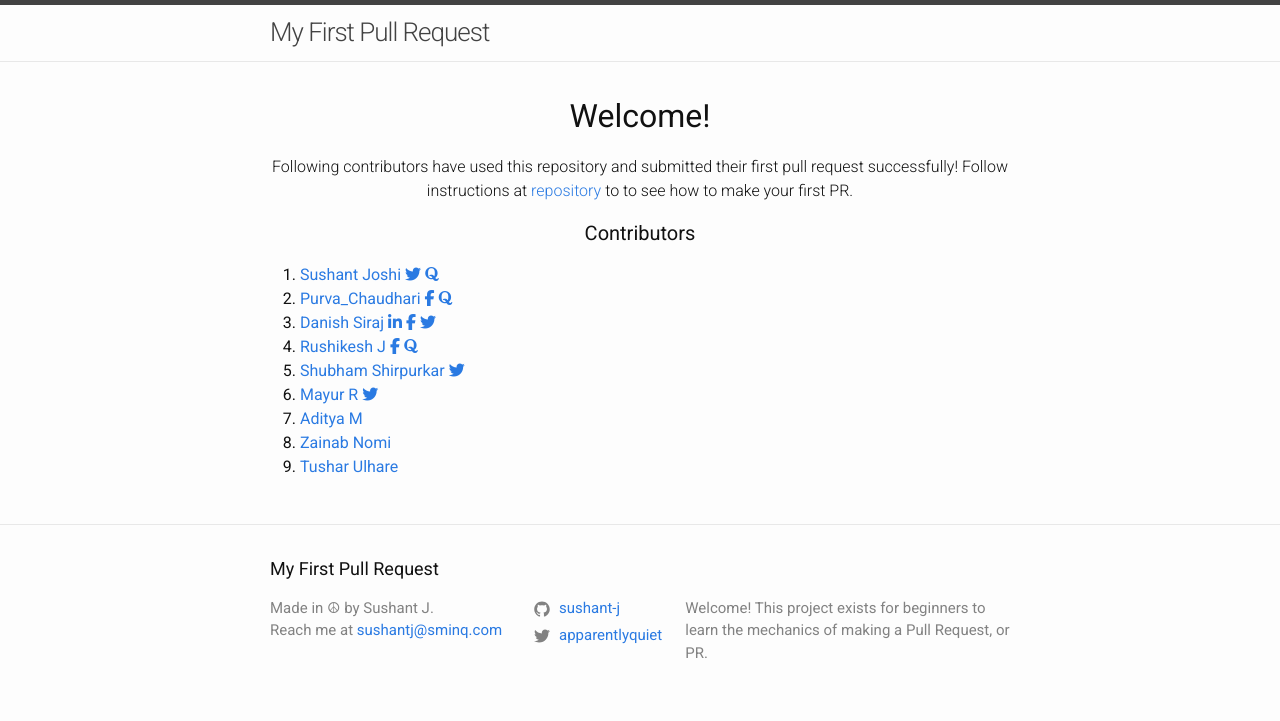
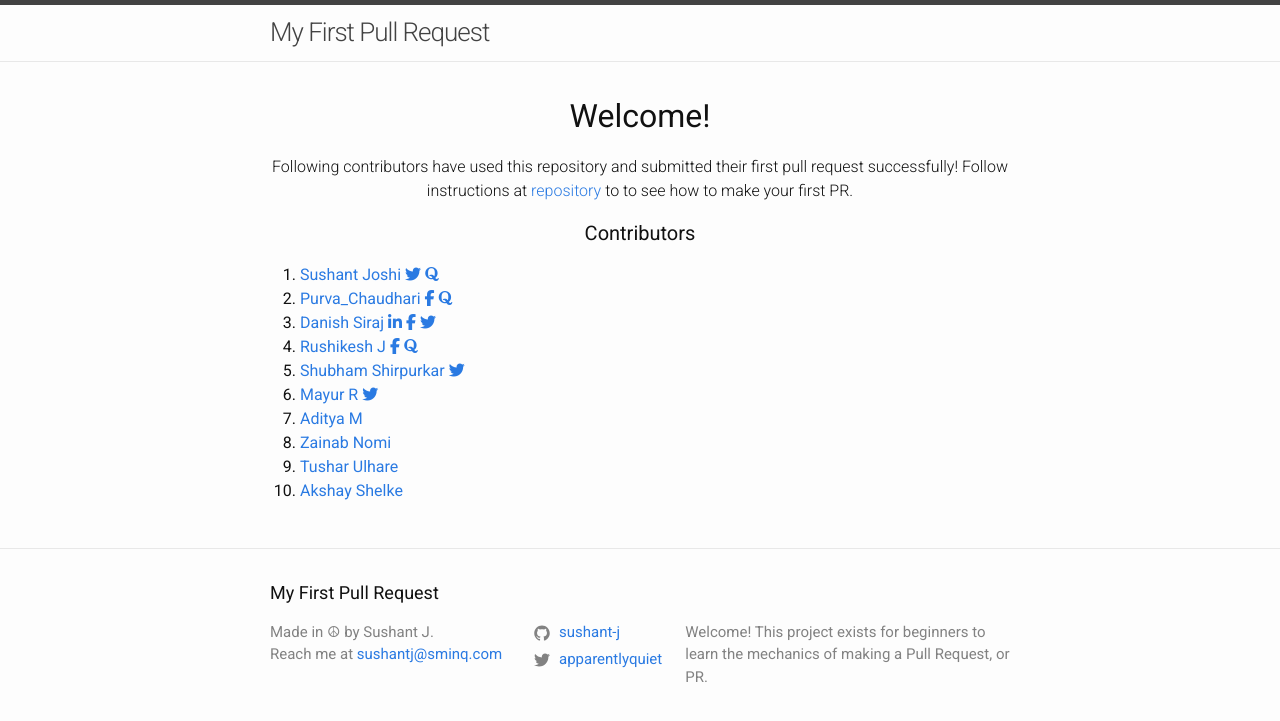
Before and after one commit to sushant-j/my-first-pull-request, a Jekyll site: the page built from index.md, in a window 1280 px wide. Shown: the top 721 px of the page. Built offline with Jekyll 4.4.1, drawn with Linux system fonts in a browser that asks for light colours; nearby versions of some CDN libraries.

Commit message:
Added my name

```diff
--- a/_layouts/home.html
+++ b/_layouts/home.html
@@ -89,5 +89,10 @@ layout: default
         Tushar Ulhare
       </a>
     </li>
+    <li>
+      <a href="https://github.com/akshayshelke232">
+        Akshay Shelke
+      </a>
+    </li>
   </ol>
 </div>
```
